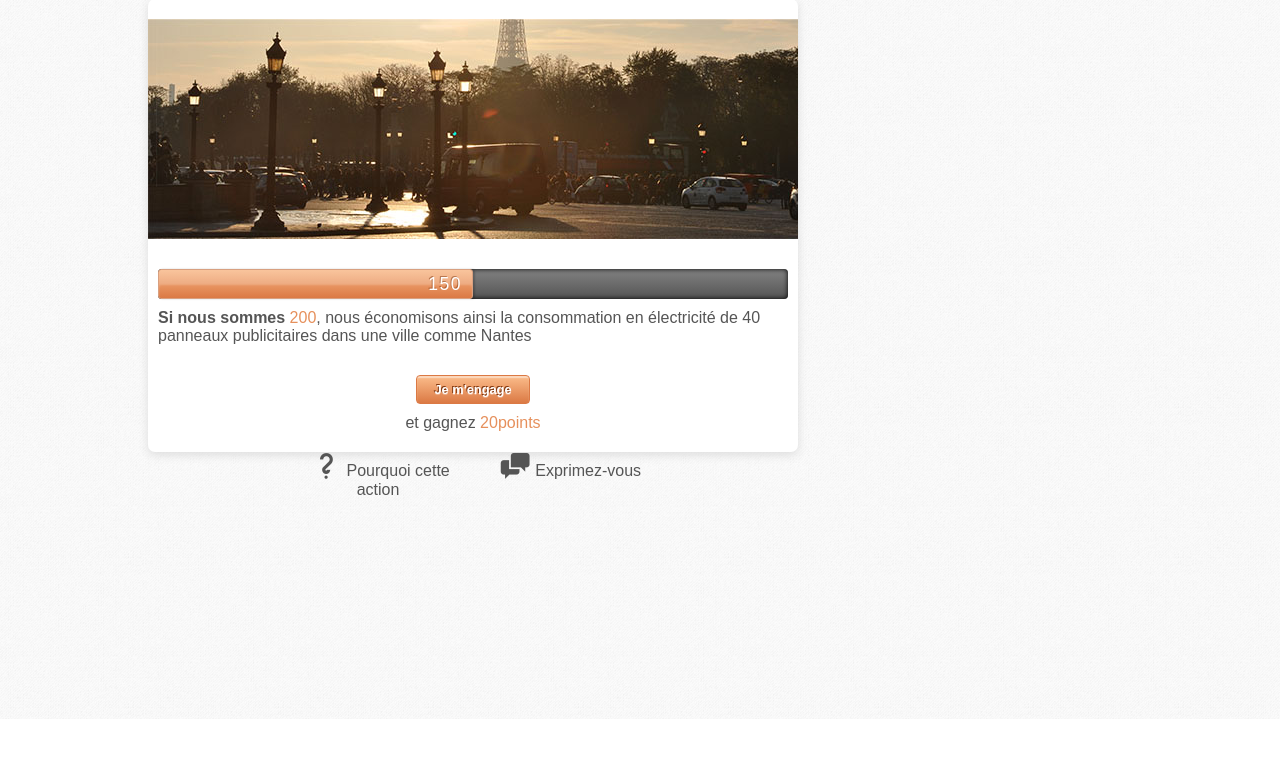
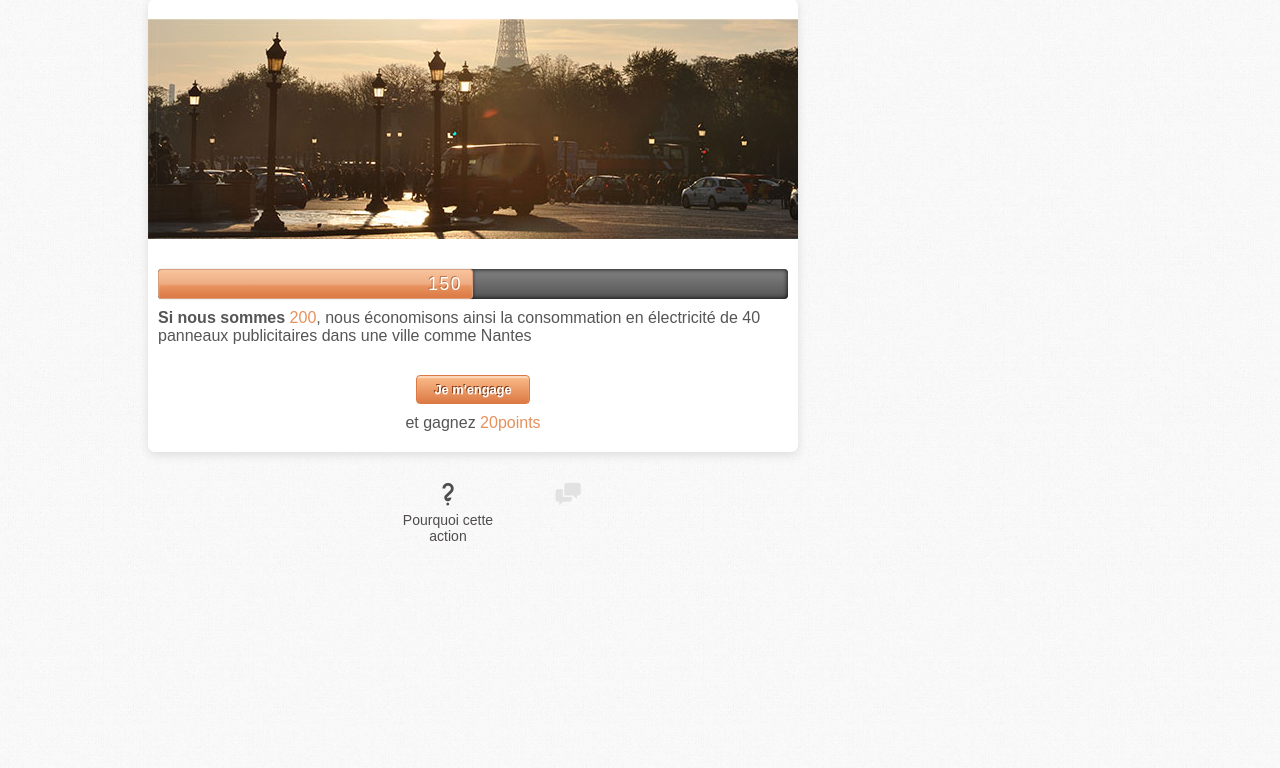
Before and after one commit to Stuff90/koom, a PHP site: page /actions.html in a window 1280 px wide. Shown: the part 666-1434 px from the top of the page. Before the commit the page ends 1385 px from the top, so only its background shows below. Run offline with PHP 8.4, Linux system fonts and the light colour scheme; some libraries are stand-ins or nearby versions.

Commit message:
moving sub menu styles from kezakoom.css to main.css

```diff
--- a/style/actions.css
+++ b/style/actions.css
@@ -8,7 +8,3 @@
 #main > #actions-content-wrapper > #action-details-wrapper > #action-counter-wrapper{margin-bottom: 10px;}
 #main > #actions-content-wrapper > #action-details-wrapper > #action-counter-wrapper > #action-scale-wrapper {width:100%;height:30px;margin:5px 0 5px 0;border-radius:4px;box-shadow:inset 0 0 5px #000;background: -moz-linear-gradient(top,#828282 0%,#545454);background: -webkit-gradient(linear, left top, left bottom, from(#828282),to(#545454));}
 #main > #actions-content-wrapper > #action-details-wrapper > #action-counter-wrapper > #action-score {border:solid 1px #d8a080;font-size:1.1rem;letter-spacing:1.5px;color:#ffffff;text-align:right;overflow:hidden;margin:-35px auto auto 0px;width:25px;height:30px;border-radius:3px;padding:4px 0 0 0;text-shadow:-1px -1px 0px rgba(128,56,17,.5);-webkit-box-sizing: border-box;-moz-box-sizing: border-box;box-sizing: border-box;-moz-box-shadow:2px 0px 2px rgba(000,000,000,.2),inset 0px 15px 2px rgba(255,255,255,.2);-webkit-box-shadow:2px 0px 2px rgba(000,000,000,.2),inset 0px 15px 2px rgba(255,255,255,.2);transition: all 2s;-moz-transition: all 2s;-webkit-transition: all 2s;-o-transition: all 2s;background: rgb(248,182,132);background: -moz-linear-gradient(top,  rgba(248,182,132,1) 0%, rgba(219,121,68,1) 100%);background: -webkit-gradient(linear, left top, left bottom, color-stop(0%,rgba(248,182,132,1)), color-stop(100%,rgba(219,121,68,1)));background: -webkit-linear-gradient(top,  rgba(248,182,132,1) 0%,rgba(219,121,68,1) 100%);background: -o-linear-gradient(top,  rgba(248,182,132,1) 0%,rgba(219,121,68,1) 100%);background: -ms-linear-gradient(top,  rgba(248,182,132,1) 0%,rgba(219,121,68,1) 100%);background: linear-gradient(to bottom,  rgba(248,182,132,1) 0%,rgba(219,121,68,1) 100%);filter: progid:DXImageTransform.Microsoft.gradient( startColorstr='#f8b684', endColorstr='#db7944',GradientType=0 );}
-
-#main > .tab-menu{width: 380px;display: inline-block;}
-#main > .tab-menu li{width: 190px;float: left;}
-#main > .tab-menu li span{padding-top: 5px;}
--- a/style/main.css
+++ b/style/main.css
@@ -313,3 +313,20 @@ background:url('img/icon-facebook.png') 25px 12px no-repeat,rgb(88,135,175);back
 .ui-corner-45px-all, .ui-corner-45px-top, .ui-corner-45px-right, .ui-corner-45px-tr { -moz-border-radius-topright: 45px; -webkit-border-top-right-radius: 45px; -khtml-border-top-right-radius: 45px; border-top-right-radius: 45px; }
 .ui-corner-45px-all, .ui-corner-45px-bottom, .ui-corner-45px-left, .ui-corner-45px-bl { -moz-border-radius-bottomleft: 45px; -webkit-border-bottom-left-radius: 45px; -khtml-border-bottom-left-radius: 45px; border-bottom-left-radius: 45px; }
 .ui-corner-45px-all, .ui-corner-45px-bottom, .ui-corner-45px-right, .ui-corner-45px-br { -moz-border-radius-bottomright: 45px; -webkit-border-bottom-right-radius: 45px; -khtml-border-bottom-right-radius: 45px; border-bottom-right-radius: 45px; }
+
+
+
+
+
+
+
+
+.icon-based-menu {width:720px;margin:0 auto;margin-bottom:50px;}
+.icon-based-menu > ul {display: inline-block;}
+.icon-based-menu > ul > li {float: left;width:120px;height: 16px;font-family: "FuturaMedium",arial,serif;font-size: 14px;color: #e2e2e2;padding-top: 30px;text-align:center;}
+
+.icon-based-menu > ul > li > span {display:none;padding-top: 5px;}
+.icon-based-menu > ul > li:not(.active):hover {background-position-y:-52px;cursor:pointer;color:#504c4c;opacity: .4;}
+.icon-based-menu > ul > li:not(.active):hover >span {display:block;opacity:.4;color: #504c4c;}
+.icon-based-menu > ul > li.active {background-position-y:-100px;cursor:pointer;color:#504c4c;}
+.icon-based-menu > ul > li.active > span {display:block;}
```
Also changed, not shown: style/kezakoom.css (+0 -11 lines).
